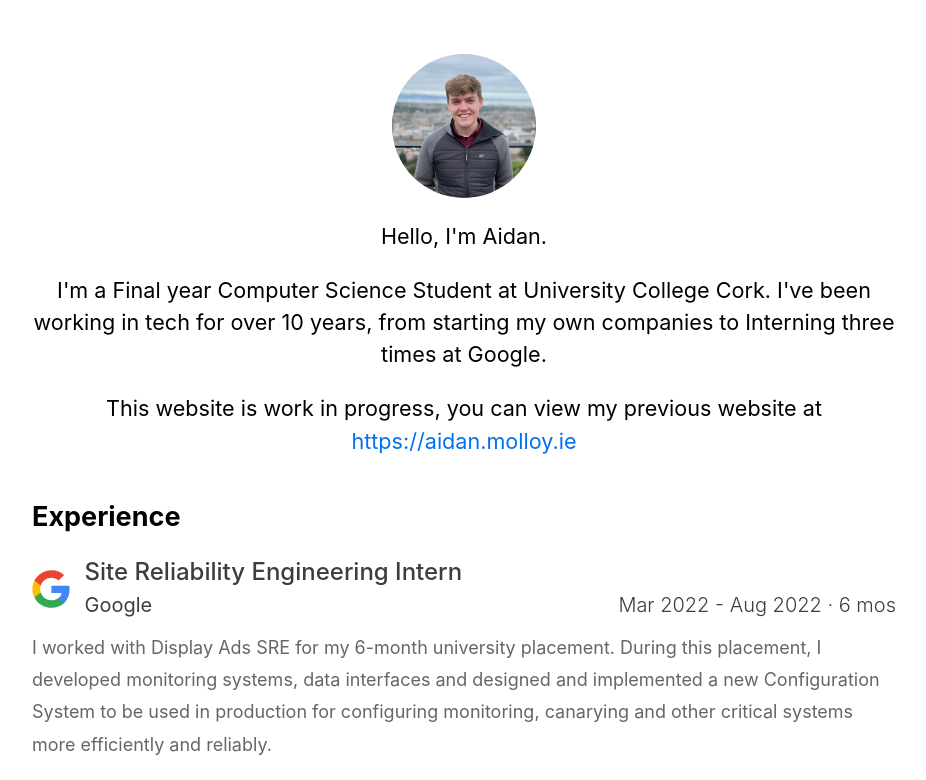
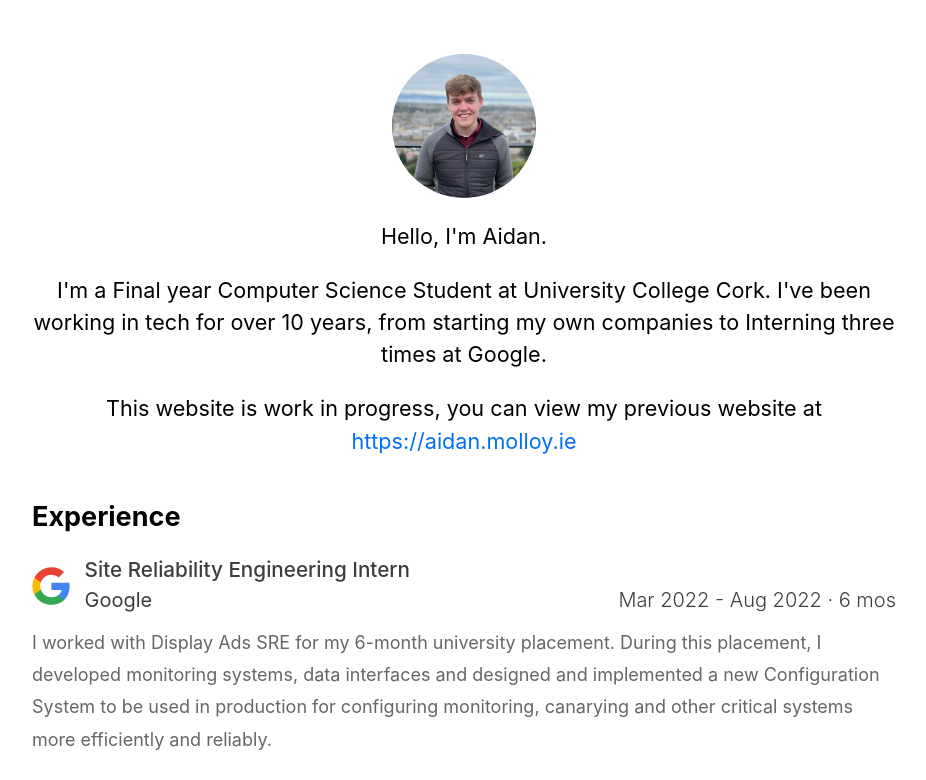
Before and after one commit to AidanMolloy/Personal_Website, a Next.js app: page / in a window 1280 px wide. Shown: the top 780 px of the page, without its empty margins (176-1102 px from the left). Built offline with nearby package versions, Linux system fonts and the light colour scheme.

Commit message:
Improve Text Wrapping on Job Information

```diff
--- a/components/post.module.css
+++ b/components/post.module.css
@@ -10,12 +10,11 @@
 
 .postInformation {
   display: flex;
-  align-items: center;
   margin: 0 0 10px;
 }
 
 .companyLogo {
-  padding: 5px 15px 0 0;
+  padding: 12px 15px 0 0;
 }
 
 .right {
@@ -24,7 +23,7 @@
 }
 
 .position{
-  font-size: 24px;
+  font-size: 1.15rem;
   font-weight: 500;
   color: #3d3d3d;
 }
@@ -32,7 +31,6 @@
 .subHeading {
   display: flex;
   justify-content: space-between;
-  align-items: center;
 }
 
 .company {
@@ -41,9 +39,15 @@
   color: #3d3d3d;
 }
 
-.date {
+.dateContainer {
+  display: flex;
+  flex-wrap: wrap;
+  justify-content: flex-end;
   font-size: 20px;
   font-weight: 300;
+}
+
+.dateItem {
   color: #3d3d3d;
 }
 
--- a/components/postBox.js
+++ b/components/postBox.js
@@ -21,8 +21,8 @@ export default function PostBox(props) {
                   <div className={postStyles.company}>
                     {company}
                   </div>
-                <div className={postStyles.date}>
-                  <Date dateString={dateFrom} /> - <Date dateString={dateTo} /> · <DateBetween dateFrom={dateFrom} dateTo={dateTo} />
+                <div className={postStyles.dateContainer}>
+                  <div className={postStyles.dateItem}><Date dateString={dateFrom} /> - <Date dateString={dateTo} /></div>&nbsp;<div className={postStyles.dateItem}>· <DateBetween dateFrom={dateFrom} dateTo={dateTo} /></div>
                 </div>
               </div>
             </div>
```
